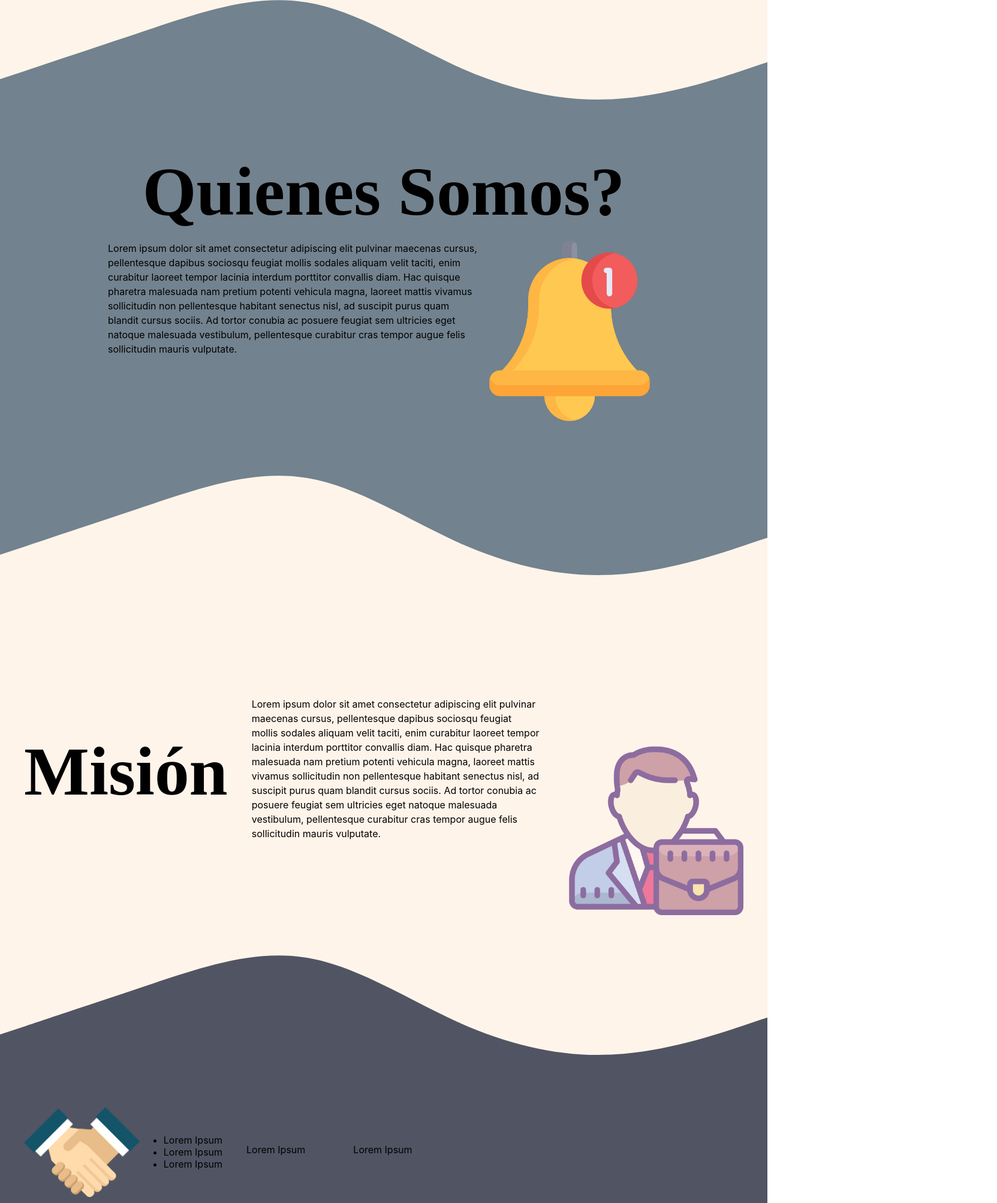
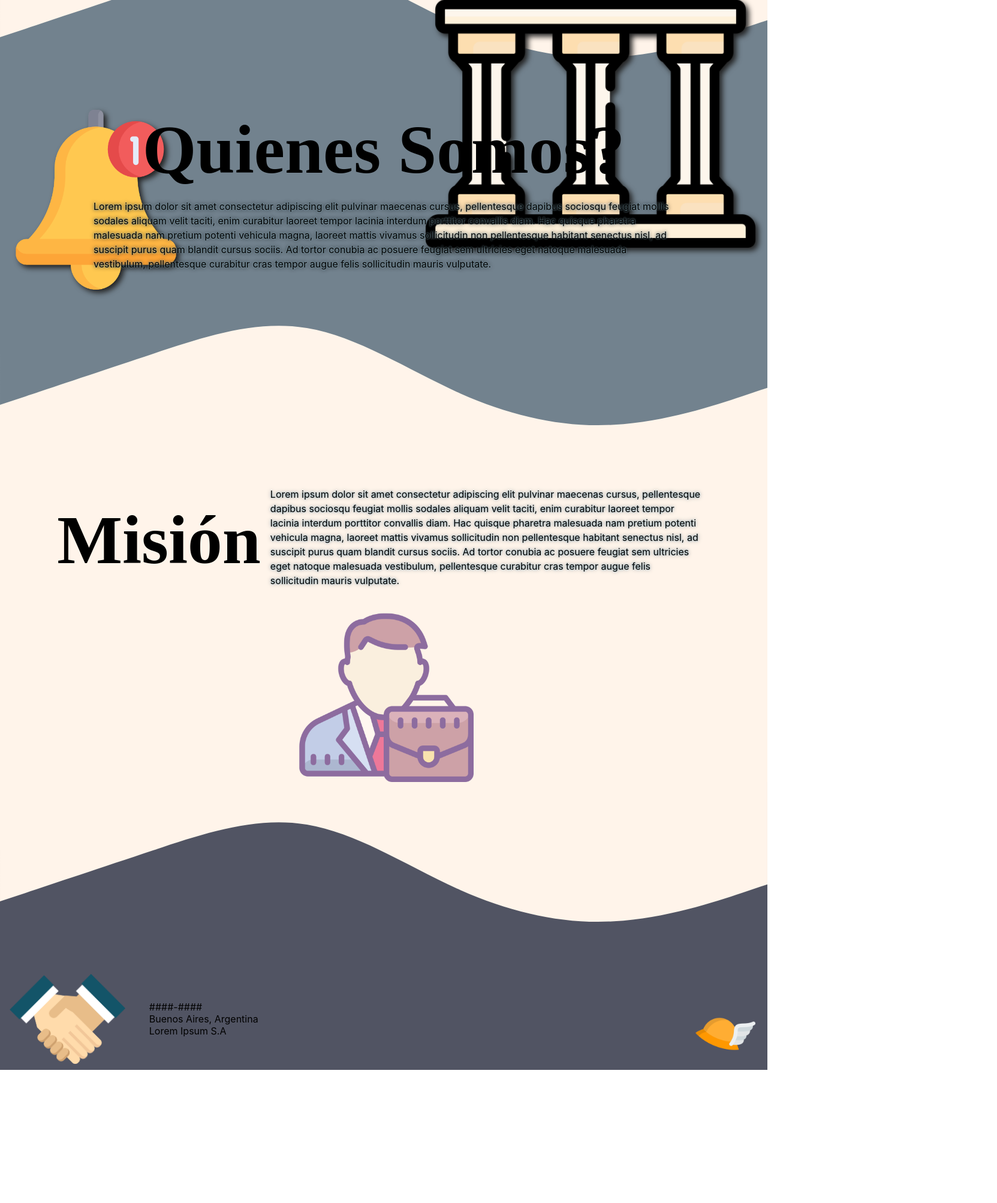
Before and after one commit to LucasTurco92/notificationSPA, a Next.js app: page / in a window 1280 px wide. Shown: the part 617-2623 px from the top of the page at 60% size, 1663 px wide, since content can reach past the window. After the commit the page ends 2401 px from the top, so only its background shows below. Built offline with nearby package versions, Linux system fonts and the light colour scheme.

Commit message:
minor issues fixed and scrollEffect on images only

```diff
--- a/src/components/nav/nav.jsx
+++ b/src/components/nav/nav.jsx
@@ -1,16 +1,15 @@
 import styles from './nav.module.scss';
 import Link from 'next/link';
 import { useState } from 'react';
-
 const Nav =()=>{
     const [ menuStatus,setMenuStatus ] = useState(styles.navInitialClose);
     const [ menuOpen,setMenuOpen ] = useState(false);
-
     const handleMenuStatus=()=>{
         setMenuStatus(()=>{
            return !menuOpen ? styles.navOpen :styles.navClose;
         },setMenuOpen(!menuOpen));
     }
+
 
     return(
     <div className={styles.navContainer}>
@@ -18,7 +17,7 @@ const Nav =()=>{
         <ul className={styles.nav}>
             <div className={menuStatus}>
                 <li><Link href="#intro" >Intro</Link></li>
-                <li ><Link href="#quienes">Quienes Somos?</Link></li>
+                <li><Link href="#quienes">Quienes Somos?</Link></li>
                 <li><Link href="#mision" >Mision</Link></li>
                 <li><Link href="#contacto" >Contacto</Link></li>
             </div>
--- a/src/components/nav/nav.module.scss
+++ b/src/components/nav/nav.module.scss
@@ -12,7 +12,7 @@ $animation-slide: 0.5s cubic-bezier(0.250, 0.460, 0.450, 0.940);
     justify-content: space-between;
     width: 100%;
     top: 0;
-    z-index: 10;
+    z-index: 99999;
     .nav {
         position: fixed;
         right: 0;
@@ -81,7 +81,6 @@ $animation-slide: 0.5s cubic-bezier(0.250, 0.460, 0.450, 0.940);
             li:first-child {
                 border-bottom-left-radius: 10px;
                 border-top-left-radius: 10px;
-                background-color: var(--grey);
                 &:hover {
                     background-color: var(--aqua);
                 }
--- a/src/components/section-container/section-container.module.scss
+++ b/src/components/section-container/section-container.module.scss
@@ -5,7 +5,7 @@
 
 .content {
     align-items: center;
-    padding: 0 5vh;
+    padding: 0 2vh;
     display: flex;
     flex-direction: column;
     h3 {
@@ -20,7 +20,7 @@
     }
     p {
         font-size: 16px;
-        padding: 0 5vh;
+        padding: 0 2vh;
     }
 }
 
--- a/src/components/section-first/section-first.jsx
+++ b/src/components/section-first/section-first.jsx
@@ -12,8 +12,8 @@ const SectionFirst = () => {
                 <h2 className={styles.title}>Notify</h2>
                     <img className={styles.hermes} src='/images/hermes.png'/>
                 <span className={styles.legend}>"Notifica tranquilo, nosotros nos encargamos."</span>
-                <img  className={styles.temple} src='/images/temple.png'/>
             </div>
+            <img style={{transform:`translateY(${ref * -0.8}px)`}} className={styles.temple} src='/images/temple.png'/>
         </SectionContainer>
     )
 }
--- a/src/components/section-first/section-first.module.scss
+++ b/src/components/section-first/section-first.module.scss
@@ -10,6 +10,16 @@
 
 .temple {
     max-width: 100%;
+    position: relative;
+    margin: auto;
+    -webkit-filter: drop-shadow(5px 5px 5px #222);
+    filter: drop-shadow(5px 5px 5px #222);
+}
+
+@media (min-width: 500px) {
+    .temple {
+        display: none;
+    }
 }
 
 @media (min-width: 1000px) {
@@ -28,7 +38,6 @@
     }
     .hermes {
         height: 300px;
-        margin-right: 5%;
         position: relative;
         right: 110px;
         top: 90px;
@@ -37,7 +46,10 @@
         font-size: 2.5vh;
     }
     .temple {
+        display: block;
         height: 550px;
-        align-self: flex-end;
+        position: absolute;
+        right: 20px;
+        z-index: 1;
     }
 }
--- a/src/components/section-fourth/section-fourth.jsx
+++ b/src/components/section-fourth/section-fourth.jsx
@@ -1,25 +1,26 @@
 import SectionContainer from "../section-container/section-container";
 import styles from "./section-fourth.module.scss";
 import common from '../section-container/section-container.module.scss';
+
 const SectionFourth = () => {
+
     return (
     <SectionContainer color={'containerFourth'} show={true}>
-      <div id={'contacto'}  className={`${common.content} ${styles.content}`}>
+      <div  id={'contacto'}  className={`${common.content} ${styles.content}`}>
       <img className={styles.hands} src='/images/hand-shake.png'/>
         <ul>
           <li>
-          Lorem Ipsum
+          ####-####
           </li>
           <li>
-          Lorem Ipsum
+          Buenos Aires, Argentina
           </li>
           <li>
-          Lorem Ipsum
+          Lorem Ipsum S.A
           </li>
         </ul>
-        <p>Lorem Ipsum</p>
-        <p>Lorem Ipsum</p>
-
+        <span className={styles.legend}>"Notifica tranquilo, nosotros nos encargamos."</span>
+        <img className={styles.hermes} src='/images/hermes.png'/>
       </div>
     </SectionContainer>
     )
--- a/src/components/section-fourth/section-fourth.module.scss
+++ b/src/components/section-fourth/section-fourth.module.scss
@@ -7,10 +7,21 @@
     h3 {
         font-size: 2em;
     }
+    ul {
+        list-style: none;
+    }
+}
+
+.legend {
+    display: none;
 }
 
 .hands {
     height: 100px;
+}
+
+.hermes {
+    display: none;
 }
 
 @media (min-width: 1000px) {
@@ -21,8 +32,24 @@
         h3 {
             font-size: 3em;
         }
+        margin-bottom: 2vh;
     }
     .hands {
         height: 150px;
     }
+    .hermes {
+        align-self: flex-end;
+    }
 }
+
+@media (min-width: 720px) {
+    .hermes {
+        height: 100px;
+        display: inline;
+        position: absolute;
+        right: 20px
+    }
+    .legend {
+        display: none;
+    }
+}
--- a/src/components/section-second/section-second.jsx
+++ b/src/components/section-second/section-second.jsx
@@ -5,14 +5,14 @@ import useScroll from '../../hooks/scroll.js';
 
 const SectionSecond = () => {
   const ref = useScroll();
+
   return (
       <SectionContainer  color={'containerSecond'} show={true}>
-          <div id={'quienes'} style={{transform:`translateY(${ref * -0.4}px)`}} className={`${common.content} ${styles.content}`}>
-            <div/>
+        <div id={'quienes'}  className={`${common.content} ${styles.content}`}>
           <h3>Quienes Somos?</h3>
-
+          <img style={{transform:`translateY(${ref * -0.3}px)`}} className={styles.bell} src='/images/notification.png' align="right"/>
           <p>
-            <img className={styles.bell} src='/images/notification.png' align="right"/> Lorem ipsum dolor sit amet consectetur adipiscing elit pulvinar maecenas cursus, pellentesque dapibus sociosqu feugiat mollis sodales aliquam velit taciti, enim curabitur laoreet tempor lacinia interdum porttitor convallis diam. Hac quisque pharetra malesuada nam pretium potenti vehicula magna, laoreet mattis vivamus sollicitudin non pellentesque habitant senectus nisl, ad suscipit purus quam blandit cursus sociis. Ad tortor conubia ac posuere feugiat sem ultricies eget natoque malesuada vestibulum, pellentesque curabitur cras tempor augue felis sollicitudin mauris vulputate.
+           Lorem ipsum dolor sit amet consectetur adipiscing elit pulvinar maecenas cursus, pellentesque dapibus sociosqu feugiat mollis sodales aliquam velit taciti, enim curabitur laoreet tempor lacinia interdum porttitor convallis diam. Hac quisque pharetra malesuada nam pretium potenti vehicula magna, laoreet mattis vivamus sollicitudin non pellentesque habitant senectus nisl, ad suscipit purus quam blandit cursus sociis. Ad tortor conubia ac posuere feugiat sem ultricies eget natoque malesuada vestibulum, pellentesque curabitur cras tempor augue felis sollicitudin mauris vulputate.
           </p>
 
         </div>
--- a/src/components/section-second/section-second.module.scss
+++ b/src/components/section-second/section-second.module.scss
@@ -3,6 +3,11 @@
     h3 {
         margin: 0 5%;
         text-align: center;
+    }
+    position: relative;
+    z-index: 200;
+    p {
+        text-shadow: 0 0 3px #96bfce, 0 0 7px #000;
     }
 }
 
@@ -15,7 +20,17 @@
 }
 
 .bell {
-    width: 100px;
+    width: 200px;
+    z-index: -1;
+    position: absolute;
+    -webkit-filter: drop-shadow(5px 5px 5px #222);
+    filter: drop-shadow(5px 5px 5px #222);
+}
+
+@media (min-width: 500px) {
+    .bell {
+        width: 200px;
+    }
 }
 
 @media (min-width: 1000px) {
@@ -26,6 +41,7 @@
         }
         .bell {
             width: 300px;
+            left: 10px;
         }
     }
 }
--- a/src/components/section-third/section-third.jsx
+++ b/src/components/section-third/section-third.jsx
@@ -1,13 +1,17 @@
 import SectionContainer from "../section-container/section-container";
 import styles from "./section-third.module.scss";
 import common from '../section-container/section-container.module.scss';
+import useScroll from '../../hooks/scroll.js';
+
 const SectionThird = () => {
+  const ref = useScroll();
+
     return (
       <SectionContainer color={'containerFirst'} show={true}>
         <div id={'mision'} className={`${common.content} ${styles.content}`}>
             <h3 className={styles.title}>Misión</h3>
           <p>Lorem ipsum dolor sit amet consectetur adipiscing elit pulvinar maecenas cursus, pellentesque dapibus sociosqu feugiat mollis sodales aliquam velit taciti, enim curabitur laoreet tempor lacinia interdum porttitor convallis diam. Hac quisque pharetra malesuada nam pretium potenti vehicula magna, laoreet mattis vivamus sollicitudin non pellentesque habitant senectus nisl, ad suscipit purus quam blandit cursus sociis. Ad tortor conubia ac posuere feugiat sem ultricies eget natoque malesuada vestibulum, pellentesque curabitur cras tempor augue felis sollicitudin mauris vulputate.</p>
-          <img className={styles.lawyer} src='/images/lawyer.png'/>
+          <img style={{transform:`translateX(${ref * -0.05}px)`}} className={styles.lawyer} src='/images/lawyer.png'/>
         </div>
     </SectionContainer>
     )
--- a/src/components/section-third/section-third.module.scss
+++ b/src/components/section-third/section-third.module.scss
@@ -1,18 +1,26 @@
 .content {
     flex-direction: column;
+    flex-wrap: wrap;
+    p {
+        position: relative;
+        z-index: 200;
+        text-shadow: 0 0 3px #96bfce, 0 0 7px #72828e;
+    }
 }
 
 .lawyer {
-    width: 100px;
+    width: 150px;
+    align-self: flex-end;
 }
 
-@media (min-width: 1000px) {
+@media (min-width: 720px) {
     .content {
         flex-direction: row;
         justify-content: center;
         min-height: inherit;
         p {
             max-width: 750px;
+            min-width: 500px;
         }
         h3 {
             margin: 0;
--- a/src/hooks/scroll.js
+++ b/src/hooks/scroll.js
@@ -1,7 +1,6 @@
 import { useState, useEffect } from 'react';
 
 const useScroll = () => {
-
     const [offsetY, setOffsetY] = useState(0);
     const handleScroll = () => setOffsetY(window.pageYOffset);
 
```
Lines whose indentation alone changed are shown as unchanged.
